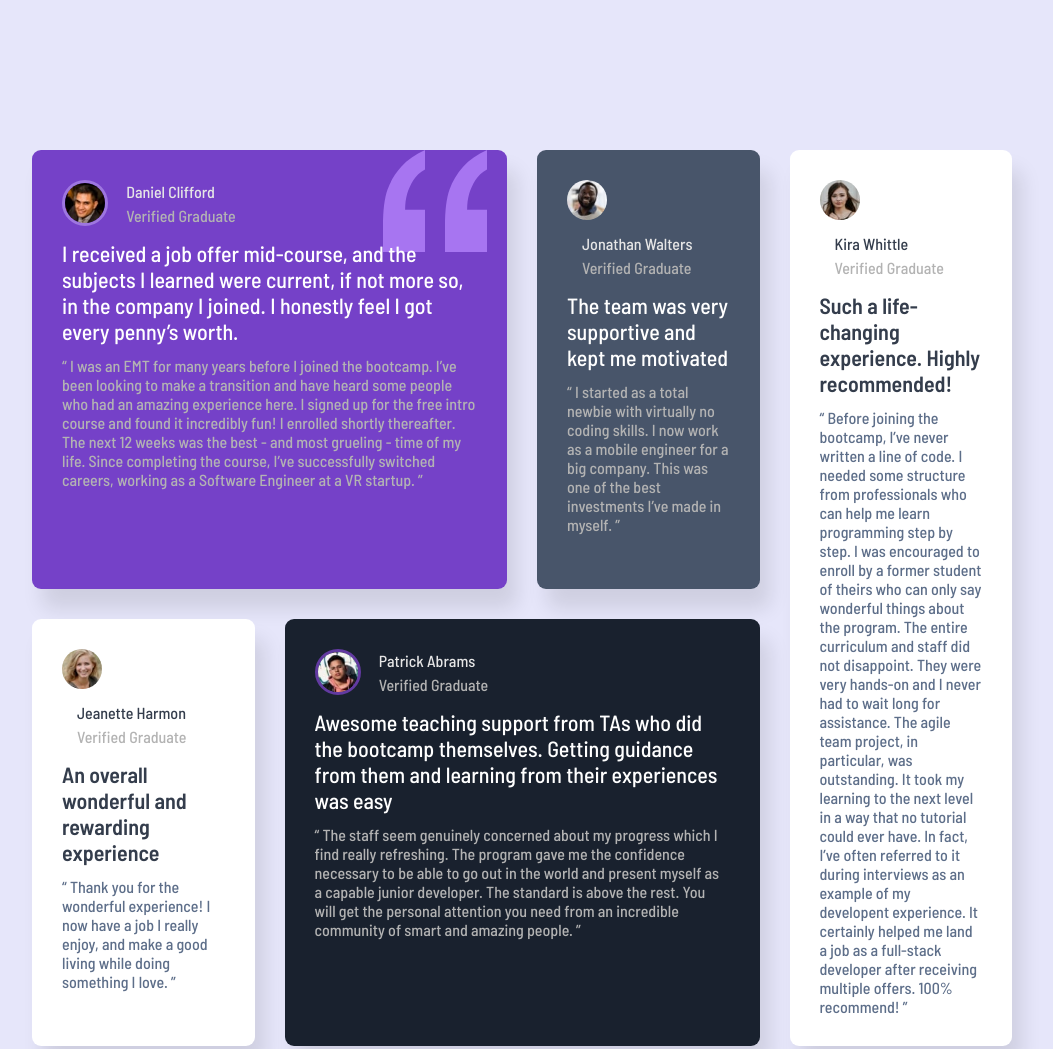
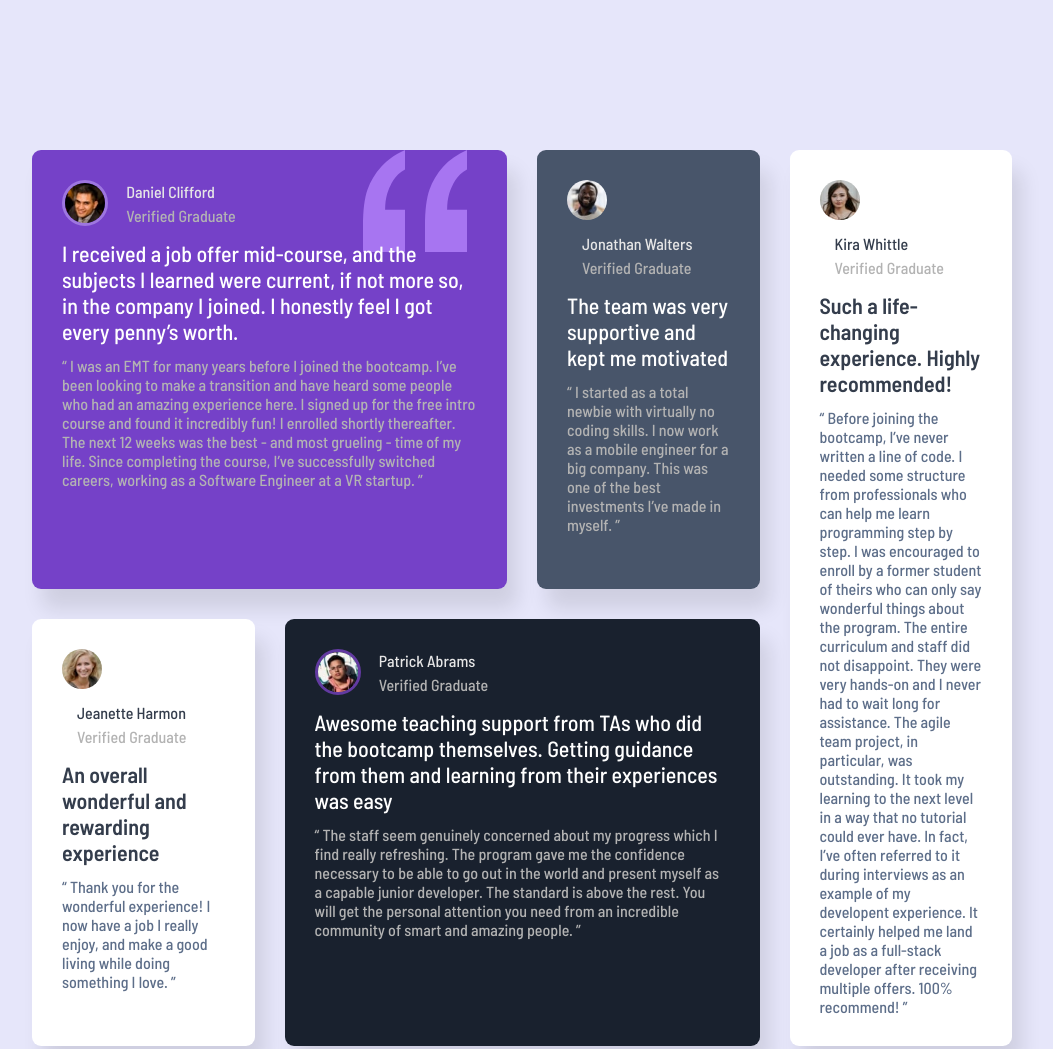
Before and after one commit to Tolulope-as/testimonial-grid-project, a plain HTML site: page index.html in a window 1280 px wide. Shown: the top 1049 px of the page, without its empty margins (118-1171 px from the left). Drawn offline with Linux system fonts and the light colour scheme.

Commit message:
Update style.css

```diff
--- a/style.css
+++ b/style.css
@@ -20,8 +20,8 @@ padding: 30px;
 border-radius: 9px;
 background-image: url(images/bg-pattern-quotation.svg);
 background-repeat: no-repeat;
-background-position:top right 20px;
-    box-shadow:10px 20px 20px rgba(0,0,0,0.1);
+background-position:top right 40px;
+box-shadow:10px 20px 20px rgba(0,0,0,0.1);
 
 
 
```
